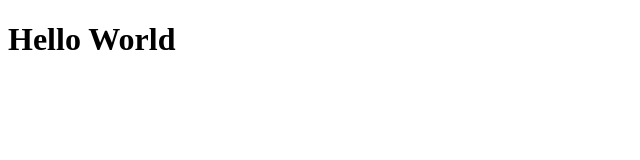
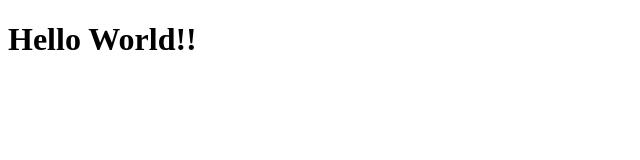
Before and after one commit to OliverioJunior/githubExplore, a React app: page / in a window 1280 px wide. Shown: the top 160 px of the page, without its empty margins (0-640 px from the left). Built offline with nearby package versions, Linux system fonts and the light colour scheme.

Commit message:
Add webpack-serve

```diff
--- a/src/App.jsx
+++ b/src/App.jsx
@@ -1,5 +1,5 @@
 import React from 'react';
 
 export function App() {
-  return <h1>Hello World</h1>;
+  return <h1>Hello World!!</h1>;
 }
--- a/webpack.config.js
+++ b/webpack.config.js
@@ -10,6 +10,11 @@ module.exports = {
   },
   resolve: {
     extensions:['.js','.jsx']
+  },
+  devServer: {
+    static: {
+      directory: path.resolve(__dirname, 'public', 'index.html'),
+    },
   },
   plugins:[
     new HtmlWebpackPlugin({
```
